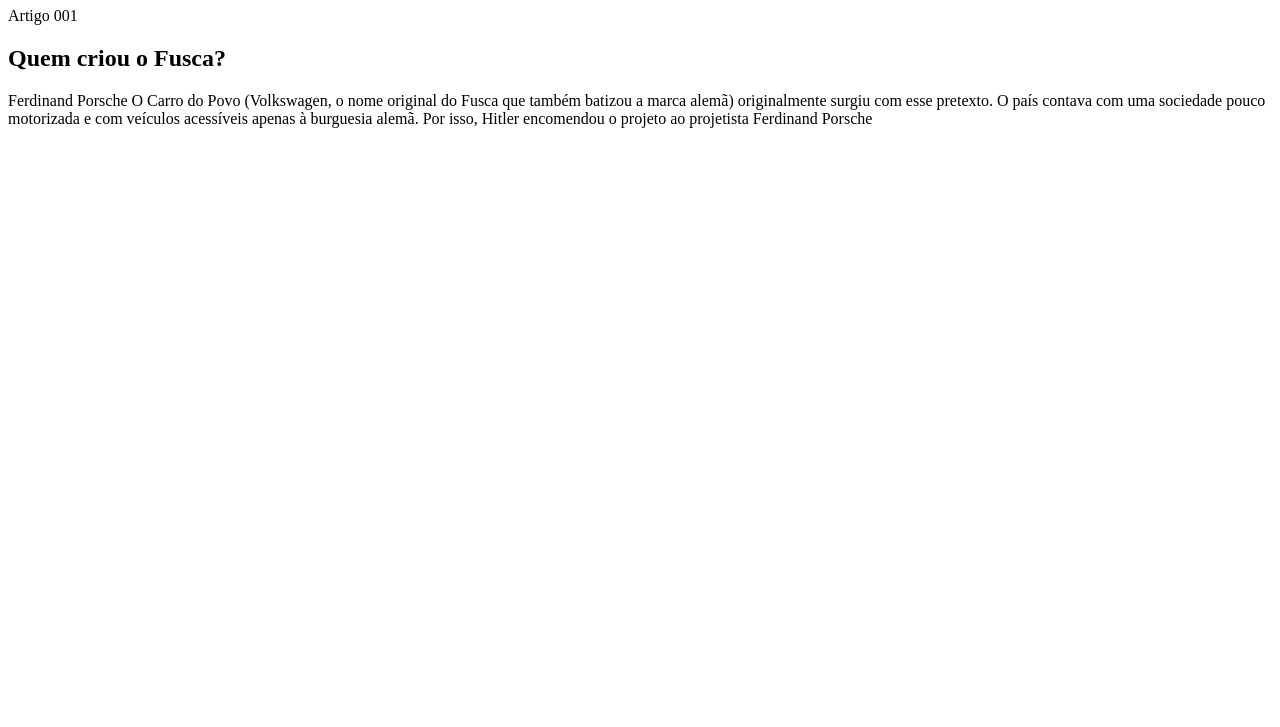
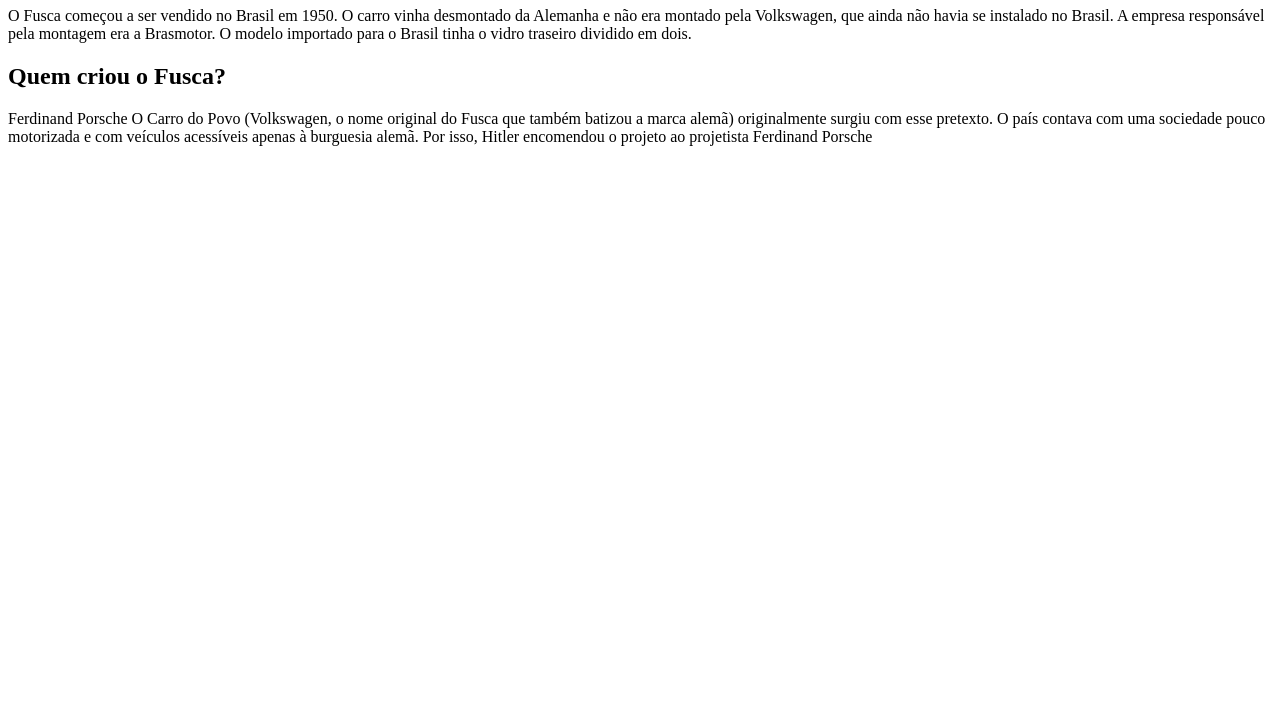
Before and after one commit to Fuca76/Projeto-Fusca, a plain HTML site: page index.html in a window 1280 px wide. Shown: the part 73-800 px from the top of the page. Drawn offline with Linux system fonts and the light colour scheme.

Commit message:
index.html 1

```diff
--- a/index.html
+++ b/index.html
@@ -14,7 +14,7 @@
             </h1>
         </header>
         <Article>
-        Artigo 001
+            O Fusca começou a ser vendido no Brasil em 1950. O carro vinha desmontado da Alemanha e não era montado pela Volkswagen, que ainda não havia se instalado no Brasil. A empresa responsável pela montagem era a Brasmotor. O modelo importado para o Brasil tinha o vidro traseiro dividido em dois.
         </Article>
         <article>
             <h2>
```
